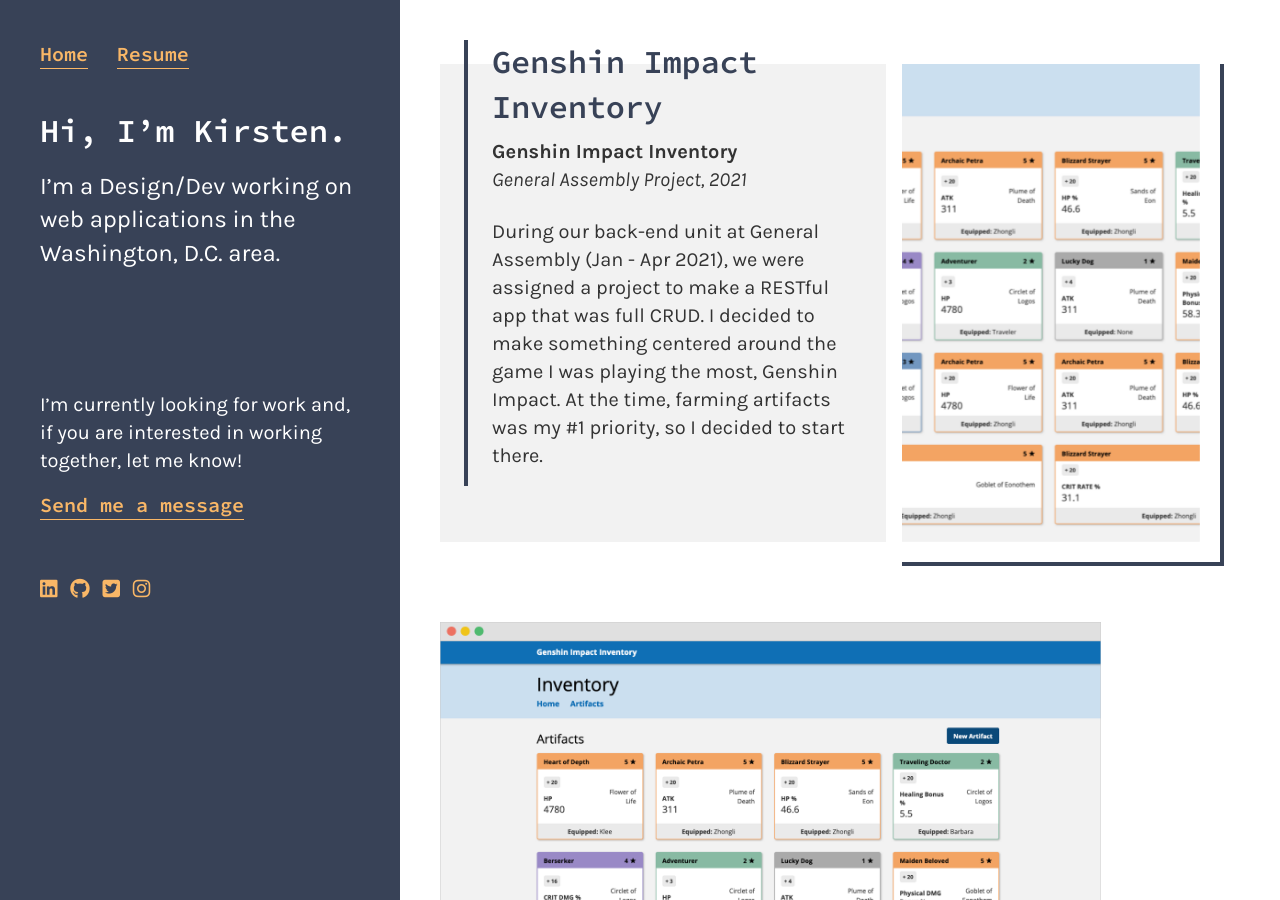
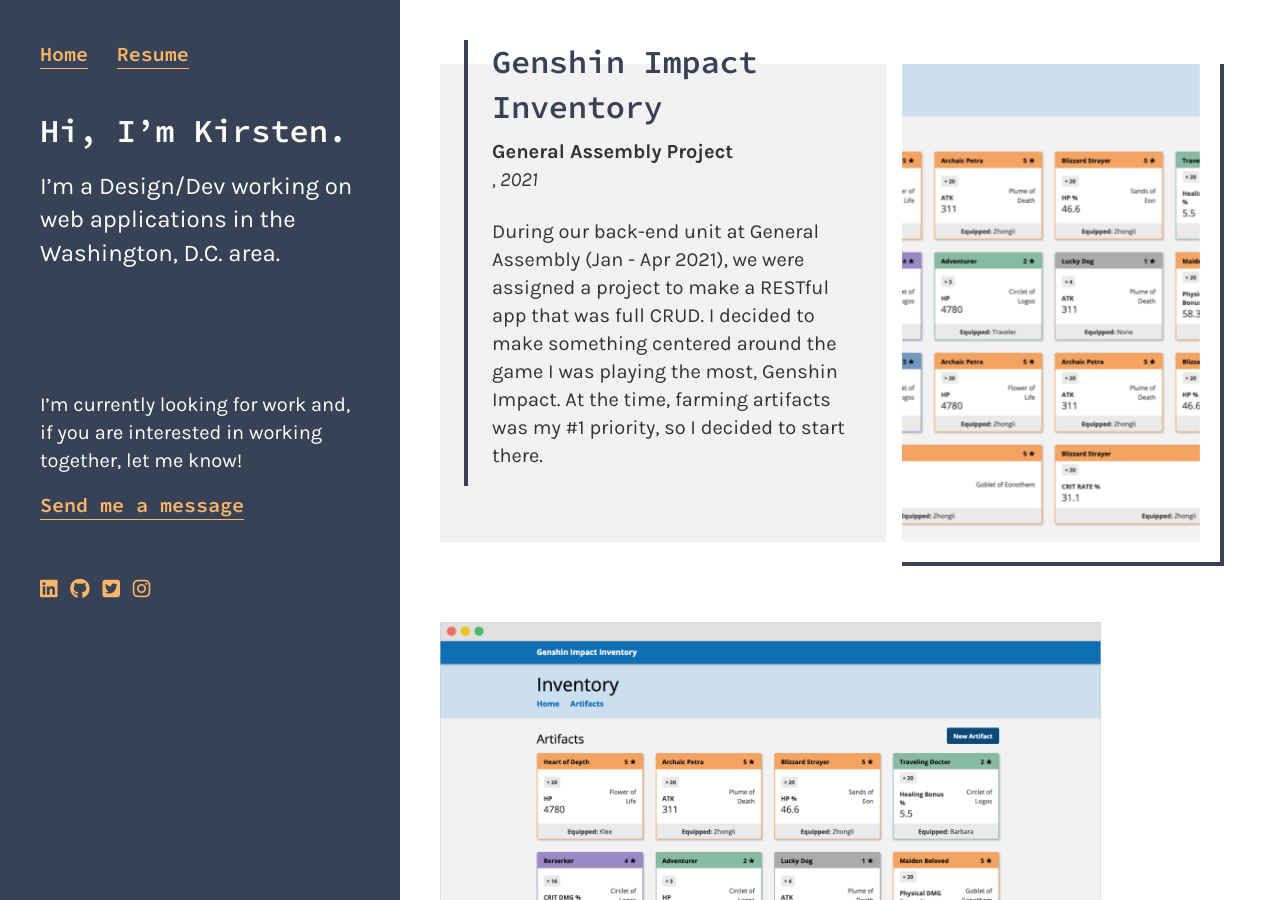
Before and after one commit to marcusrelacion/kirstengreen.com, a Jekyll site: the page built from _projects/genshin-impact-inventory.markdown, in a window 1280 px wide and 900 px high. Built offline with Jekyll 4.4.1, drawn with Linux system fonts in a browser that asks for light colours; nearby versions of some CDN libraries.

Commit message:
Updated Genshin Impact Inventory

```diff
--- a/_projects/genshin-impact-inventory.markdown
+++ b/_projects/genshin-impact-inventory.markdown
@@ -3,8 +3,7 @@
 date: 2021-03-05 08:28:00 -05:00
 position: 2
 hero:
-- name: 'Genshin Impact Inventory '
-  company: General Assembly Project
+- name: General Assembly Project
   year: 2021
   body: 'During our back-end unit at General Assembly (Jan - Apr 2021), we were assigned
     a project to make a RESTful app that was full CRUD. I decided to make something
```
